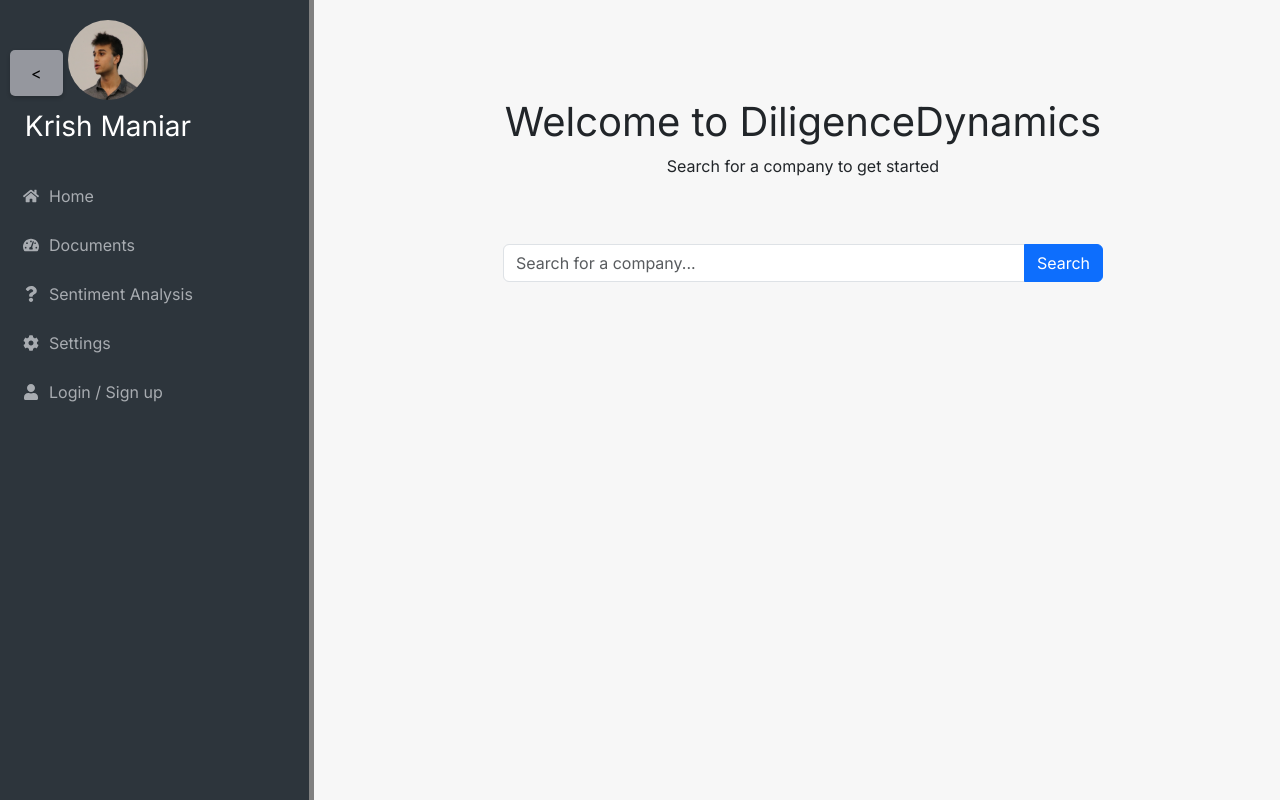
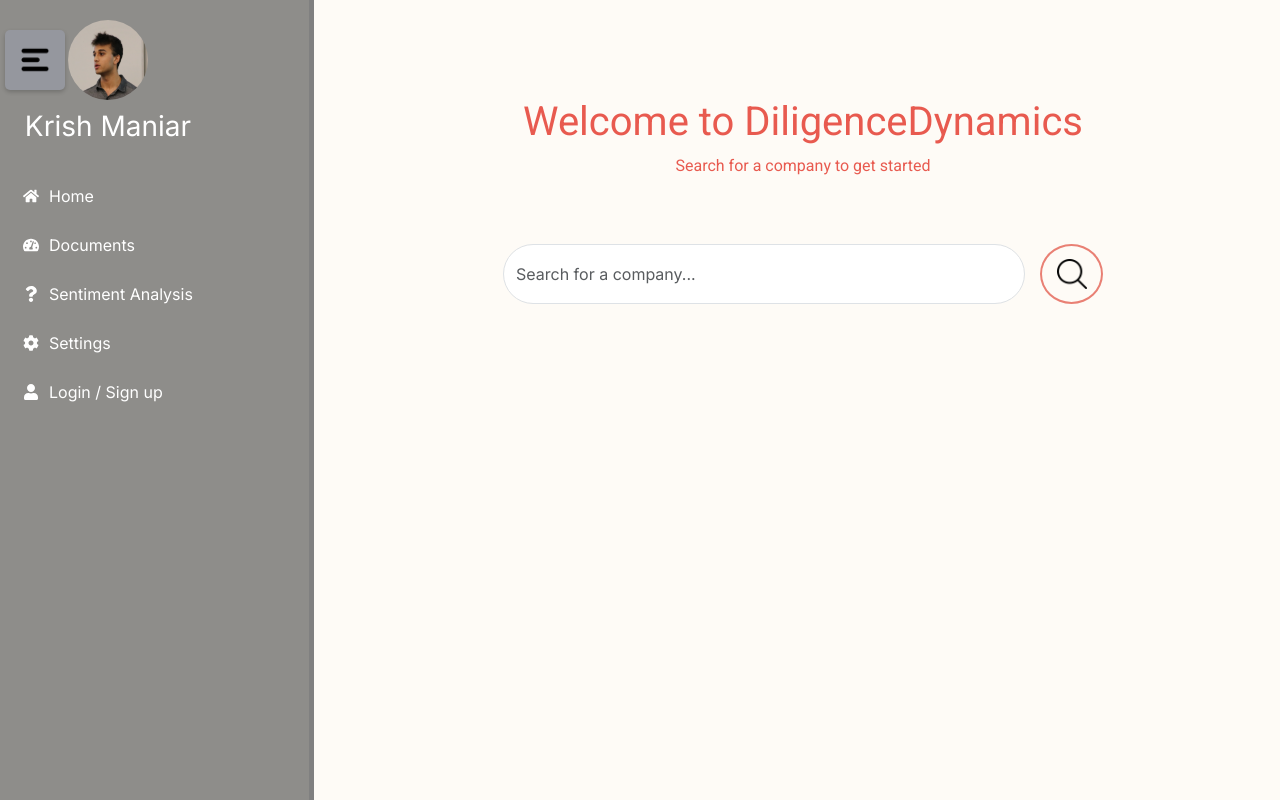
Before and after one commit to krinetic1234/DiligenceDynamics, a Next.js app: page / in a window 1280 px wide. Built offline with nearby package versions, Linux system fonts and the light colour scheme.

Commit message:
styling changes

```diff
--- a/app/components/Search.tsx
+++ b/app/components/Search.tsx
@@ -1,60 +1,18 @@
 "use client";
 import React, { useState, useEffect } from "react";
 import { InputGroup, FormControl, Button, ListGroup } from "react-bootstrap";
-import DatePicker from "react-datepicker/dist/react-datepicker";
 import "react-datepicker/dist/react-datepicker.css";
 import nasdaq_map from "../nasdaq_map.json";
 import { useRouter } from "next/navigation";
+import Image from "next/image";
+import searchPic from "../images/search.png";
+import "../styles/globals.css";
 
-const Search = ({ companyData, setCompanyData }) => {
+const Search = () => {
   const [inputValue, setInputValue] = useState("");
   const [suggestions, setSuggestions] = useState([]);
   const [showSuggestions, setShowSuggestions] = useState(false);
-  const [stockDiff, setStockDiff] = React.useState(0);
-  const [fullDiff, setFullDiff] = React.useState(0);
-  const api_key = "yDtGVD0KnJPgdFurSVspS5eHyreyLBUS"; // API key for Polygon AI
-  const [startDate, setStartDate] = React.useState(
-    new Date(Date.now() - 92 * 86400000) // 24 * 60 * 60 * 1000
-  );
-  const [endDate, setEndDate] = React.useState(new Date());
-  // const [query, setQuery] = React.useState("");
-
   const router = useRouter();
-
-  // const handleSearch = async (input) => {
-  //   try {
-  //     setQuery(input);
-  //     if (query === "") {
-  //       setCompanyData(null);
-  //     } else {
-  //       const start = startDate.toISOString().split("T")[0];
-  //       const end = endDate.toISOString().split("T")[0];
-  //       console.log("query", query.toUpperCase());
-  //       const response = await fetch(
-  //         `https://api.polygon.io/v2/aggs/ticker/${query.toUpperCase()}/range/1/day/${start}/${end}?adjusted=true&sort=asc&limit=120&apiKey=${api_key}`
-  //       );
-  //       const data = await response.json();
-  //       if (data.results.length > 1) {
-  //         const currentClose = data.results[data.results.length - 1].c;
-  //         const prevClose = data.results[data.results.length - 2].c;
-  //         const earliestClose = data.results[0].c;
-
-  //         let diff = (currentClose / prevClose - 1) * 100;
-  //         let fullDiff = (currentClose / earliestClose - 1) * 100;
-  //         setStockDiff(diff);
-  //         setFullDiff(fullDiff);
-  //       }
-  //       setCompanyData(data);
-  //     }
-  //   } catch (error) {
-  //     console.error("Error fetching company data:", error);
-  //     setCompanyData(null);
-  //   }
-  // };
-
-  // useEffect(() => {
-  //   handleSearch(query);
-  // }, [startDate, endDate, query]);
 
   useEffect(() => {
     if (inputValue) {
@@ -93,45 +51,48 @@
     setInputValue(e.target.value);
   };
 
-  //
-  // const handleButtonClick = () => {
-  //   handleSearch(inputValue);
-  //   setShowSuggestions(false);
-  // };
-
   const handleSuggestionClick = (symbol) => {
-    // setInputValue(symbol);
-    // setShowSuggestions(false);
-    // handleSearch(symbol);
-    router.push("/company-search/" + symbol);
+    if (symbol !== "") {
+      router.push("/company-search/" + symbol);
+    }
   };
 
   return (
     <div style={{ width: 600 }}>
-      <InputGroup className="mb-3">
+      <InputGroup className="mb-3" style={{ height: 60 }}>
         <FormControl
           placeholder="Search for a company..."
           aria-label="Search for a company"
           aria-describedby="basic-addon2"
           value={inputValue}
+          style={{ borderRadius: 50 }}
           onChange={handleInputChange}
           onBlur={() => setTimeout(() => setShowSuggestions(false), 200)}
           onFocus={() => inputValue && setShowSuggestions(true)}
         />
         <Button
-          variant="primary"
-          id="button-addon2"
-          onClick={() => handleSuggestionClick(inputValue)}
+          variant="custom"
+          className="custom-outline-button"
+          style={{
+            // backgroundColor: "#76ABAE",
+            borderRadius: "50%",
+            marginLeft: 15,
+          }}
+          onClick={() => {
+            handleSuggestionClick(inputValue);
+          }}
         >
-          Search
+          <div style={{ width: 35, height: 30 }}>
+            <Image src={searchPic} alt="search icon" height={30} width={30} />
+          </div>
         </Button>
         {showSuggestions && suggestions.length > 0 && (
           <ListGroup
             style={{
               position: "absolute",
               zIndex: 1,
-              width: "100%",
-              paddingTop: 40,
+              width: "88%",
+              paddingTop: 62,
             }}
           >
             {suggestions.map(([symbol, name], index) => (
@@ -146,79 +107,6 @@
           </ListGroup>
         )}
       </InputGroup>
-      {companyData && companyData.results ? (
-        <div>
-          <div>
-            <div
-              style={{
-                display: "flex",
-                justifyContent: "space-between",
-                alignItems: "center",
-                borderBottom: "2px solid #000",
-              }}
-            >
-              <h4>
-                {nasdaq_map[companyData.ticker]}{" "}
-                <span className="h5">(NASDAQ:{companyData.ticker})</span>
-              </h4>
-              <div>
-                {stockDiff > 0 ? (
-                  <span className="h5" style={{ color: "green" }}>
-                    ↑ {stockDiff.toFixed(2)}% Today
-                  </span>
-                ) : (
-                  <span className="h5" style={{ color: "red" }}>
-                    ↓ {stockDiff.toFixed(2)}% Today
-                  </span>
-                )}
-              </div>
-            </div>
-            <div
-              style={{
-                display: "flex",
-                justifyContent: "space-between",
-                alignItems: "center",
-              }}
-            >
-              <h2 style={{ textAlign: "left" }}>
-                ${companyData.results[companyData.results.length - 1].c}
-              </h2>
-              <div>
-                {fullDiff > 0 ? (
-                  <span className="h5" style={{ color: "green" }}>
-                    ↑ {fullDiff.toFixed(2)}% from start date
-                  </span>
-                ) : (
-                  <span className="h5" style={{ color: "red" }}>
-                    ↓ {fullDiff.toFixed(2)}% from start date
-                  </span>
-                )}
-              </div>
-            </div>
-          </div>
-          <div className="datepicker" style={{ flexDirection: "row" }}>
-            <p style={{ marginRight: 15 }}>Start date:</p>
-            <DatePicker
-              selected={startDate}
-              onChange={(date) => {
-                setStartDate(date);
-              }}
-              dateFormat="yyyy-MM-dd"
-              maxDate={new Date(Date.now() - 1 * 24 * 60 * 60 * 1000)}
-              showYearDropdown
-            />
-
-            <p style={{ marginLeft: 30, marginRight: 15 }}>End date:</p>
-            <DatePicker
-              selected={endDate}
-              onChange={(date) => setEndDate(date)}
-              dateFormat="yyyy-MM-dd"
-              maxDate={new Date()}
-              showYearDropdown
-            />
-          </div>
-        </div>
-      ) : null}
     </div>
   );
 };
--- a/app/layout.tsx
+++ b/app/layout.tsx
@@ -1,25 +1,40 @@
-'use client'
+"use client";
 
 import SideBar from "./components/SideBar";
-import 'bootstrap/dist/css/bootstrap.css';
-import React, { useState } from 'react';
-import { Container, Row, Col, Button } from 'react-bootstrap';
+import "bootstrap/dist/css/bootstrap.css";
+import React, { useState } from "react";
+import { Container, Row, Col } from "react-bootstrap";
+import menuPic from "./images/menu.png";
+import Image from "next/image";
 
-import './styles/globals.css';
+import "./styles/globals.css";
 
-export default function RootLayout({ children }: { children: React.ReactNode }) {
+export default function RootLayout({
+  children,
+}: {
+  children: React.ReactNode;
+}) {
   const [sidebarVisible, setSidebarVisible] = useState(true);
-
+  const [margin, setMargin] = useState(0);
   const toggleSidebar = () => {
     setSidebarVisible(!sidebarVisible);
+    if (margin === 0) {
+      setMargin(0);
+    } else {
+      setMargin(0);
+    }
   };
 
   return (
     <html lang="en">
       <body>
         <Container fluid className="page-container">
-          <button onClick={toggleSidebar} className="toggle-sidebar-btn">
-            {sidebarVisible ? '<' : '>'}
+          <button
+            onClick={toggleSidebar}
+            className="toggle-sidebar-btn"
+            style={{ marginLeft: margin }}
+          >
+            <Image src={menuPic} alt="menu icon" height={30} width={30} />
           </button>
           <Row className="row-container">
             {sidebarVisible && (
@@ -27,13 +42,10 @@
                 <SideBar />
               </Col>
             )}
-            <Col xs={sidebarVisible ? 9 : 12}>
-              {children}
-            </Col>
+            <Col xs={sidebarVisible ? 9 : 12}>{children}</Col>
           </Row>
         </Container>
       </body>
     </html>
-
-  )
+  );
 }
--- a/app/page.tsx
+++ b/app/page.tsx
@@ -6,31 +6,29 @@
 import { Container, Row, Col } from "react-bootstrap";
 import moment from "moment-timezone";
 import Search from "./components/Search";
-import NewsList from "./components/NewsList";
-import FinanceChart from "./components/FinanceChart";
-import ChatInterface from "./components/ChatInterface";
+import { Roboto } from "next/font/google";
 
+const roboto = Roboto({
+  weight: "400",
+  subsets: ["latin"],
+});
 const Landing = () => {
   moment.tz.setDefault("America/New_York");
-  const [companyData, setCompanyData] = React.useState(null);
 
   return (
     <Container className="text-center mt-5 landing">
-      <div style={{ marginTop: 50, paddingBottom: 50 }}>
+      <div
+        style={{
+          marginTop: 50,
+          paddingBottom: 50,
+          color: "#e85a4f",
+        }}
+        className={roboto.className}
+      >
         <h1>Welcome to DiligenceDynamics</h1>
         <p>Search for a company to get started</p>
       </div>
-      <Search companyData={companyData} setCompanyData={setCompanyData} />
-      <Row>
-        <Col>
-          {companyData ? <FinanceChart companyData={companyData} /> : null}
-          {companyData ? <ChatInterface /> : null}
-        </Col>
-        <Col>
-          {companyData ? <NewsList companyData={companyData} /> : null}
-        </Col>
-      </Row>
-
+      <Search />
     </Container>
   );
 };
--- a/app/styles/SideBar.module.css
+++ b/app/styles/SideBar.module.css
@@ -1,6 +1,5 @@
 .sidebar {
-    background-color: #2d353c;
-    color: #a8acb1;
+  background-color: #8e8d8a;
   min-height: 100%;
   padding: 20px;
   position: fixed;
@@ -36,7 +35,7 @@
   padding: 10px 15px;
   margin-bottom: 5px;
   text-decoration: none;
-    color: #a8acb1;
+  color: white;
   border-radius: 15px;
   transition: all 0.3s ease-in-out;
 }
--- a/app/styles/globals.css
+++ b/app/styles/globals.css
@@ -5,7 +5,7 @@
   font-family: "Inter", sans-serif;
   -webkit-font-smoothing: antialiased;
   -moz-osx-font-smoothing: grayscale;
-  background-color: #f7f7f7;
+  background-color: #fefbf6 !important;
 }
 
 .page-container {
@@ -19,10 +19,12 @@
   z-index: 100;
   top: 50px;
   left: 5px;
+  width: 60px;
+  height: 60px;
 }
 
 .sidebar {
-  background-color: #2d353c;
+  background-color: #8e8d8a;
   margin: 0;
   padding: 0;
   border-right: 5px solid gray;
@@ -64,6 +66,7 @@
 
 .toggle-sidebar-btn {
   margin-left: 5px;
+  margin-top: -20px;
   padding: 10px 20px;
   font-size: 16px;
   color: black;
@@ -73,11 +76,12 @@
   margin-right: 15px;
   cursor: pointer; /* Cursor indicates clickable button */
   outline: none;
-  transition: color 0.2s ease-in-out, background-color 0.2s ease-in-out, box-shadow 0.2s ease-in-out;
+  transition: color 0.2s ease-in-out, background-color 0.2s ease-in-out,
+    box-shadow 0.2s ease-in-out;
   display: inline-flex;
   align-items: center; /* Aligns icon with text */
   justify-content: center; /* Centers text with icon */
-  box-shadow: 0 2px 4px 0 rgba(0,0,0,0.2); /* Subtle shadow */
+  box-shadow: 0 2px 4px 0 rgba(0, 0, 0, 0.2); /* Subtle shadow */
 }
 
 .toggle-sidebar-btn:hover {
@@ -93,3 +97,19 @@
 .underline-text {
   text-decoration: underline;
 }
+
+.custom-outline-button {
+  border: 2px solid #e98074 !important; /* Border color */
+  background-color: transparent; /* Transparent background */
+  transition: background-color 0.2s, color 0.2s; /* Smooth transition */
+}
+
+.custom-outline-button:hover,
+.custom-outline-button:focus {
+  background-color: #e98074 !important; /* Background color on hover/focus */
+  border-color: #e98074 !important; /* Maintain the same border color */
+}
+
+.custom-outline-button:active {
+  box-shadow: 0 0 0 0.25rem rgba(233, 128, 116, 0.5); /* Shadow for an active state */
+}
```
Also changed, not shown: app/components/CompanyPicker.tsx (+28 -16 lines), app/components/DocumentUploader.tsx (+63 -52 lines), app/styles/ChatInterface.module.css (+8 -3 lines), app/images/menu.png (added), app/images/search.png (added). Lines whose indentation alone changed are shown as unchanged.
